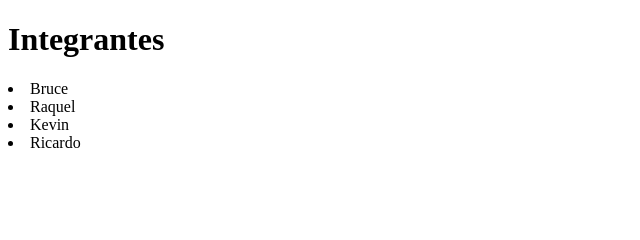
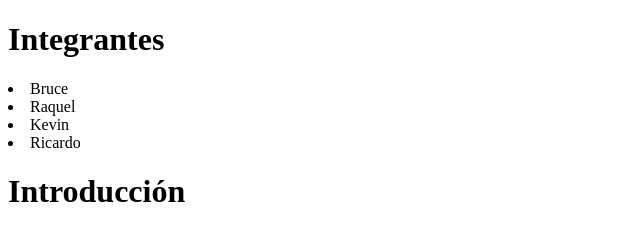
Before and after one commit to EstherZumba/Bruce, a plain HTML site: page index.html in a window 1280 px wide. Shown: the whole page, without its empty margins (0-640 px from the left). Drawn offline with Linux system fonts and the light colour scheme.

Commit message:
Agregar introduccion (#1)
Co-authored-by: Bruce Soto <b.a.s.c.6226@hotmail.com>

```diff
--- a/index.html
+++ b/index.html
@@ -12,5 +12,6 @@
     <li>Raquel</li>
     <li>Kevin</li>
     <li>Ricardo</li>
+    <h1>Introducción</h1>
 </body>
 </html>
```
